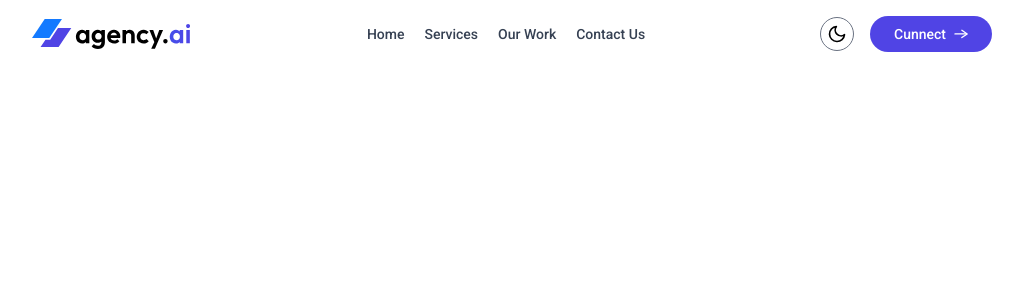
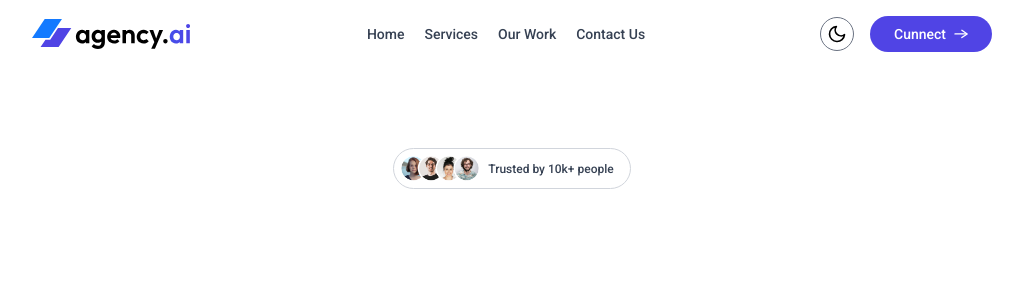
Before and after one commit to SoftEngX/agency-ai, a React (Vite) app: page / in a window 1280 px wide. Shown: the top 300 px of the page, without its empty margins (128-1151 px from the left). Built offline with nearby package versions, Linux system fonts and the light colour scheme; a web font is replaced by a local one.

Commit message:
Add Insert trust badge with avatars under navbar

```diff
--- a/src/App.jsx
+++ b/src/App.jsx
@@ -1,5 +1,6 @@
 import React, { useState } from "react";
 import Navbar from "./components/Navbar";
+import Hero from "./components/Hero"
 
 const App = () => {
   const [theme, setTheme] = useState(
@@ -8,6 +9,7 @@ const App = () => {
   return (
     <div className="dark:bg-black relative">
       <Navbar theme={theme} setTheme={setTheme} />
+      <Hero />
     </div>
   )
 }
--- a/src/components/Hero.jsx
+++ b/src/components/Hero.jsx
@@ -0,0 +1,16 @@
+import React from 'react'
+import assets from '../assets/assets'
+
+const Hero = () => {
+  return (
+    <div id='hero' className='flex flex-col gap-6 py-20 items-center px-4 sm:px-12 lg:px-24 xl:px-40 text-center w-full overflow-hidden text-gray-700 dark:text-white'>
+
+      <div className='inline-flex items-center border border-gray-300 p-1.5 pr-4 rounded-full gap-2'>
+        <img className='w-20' src={assets.group_profile} alt="" />
+        <p className='text-xs font-medium'>Trusted by 10k+ people</p>
+      </div>
+    </div>
+  )
+}
+
+export default Hero
```
